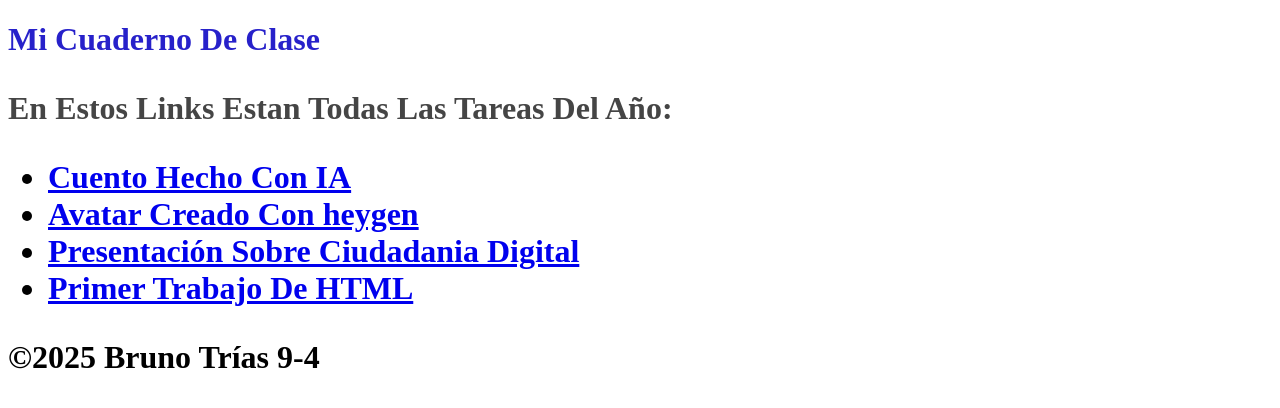
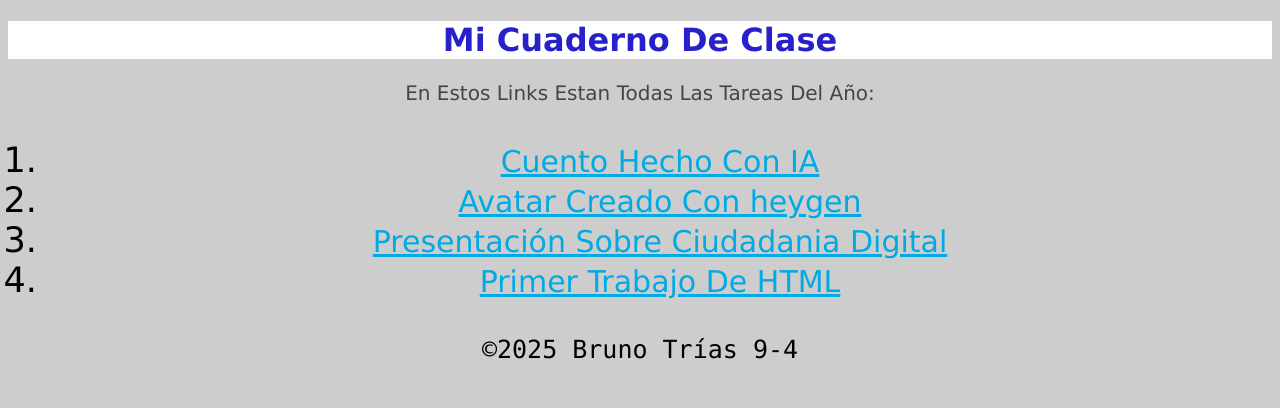
Before and after one commit to brutnic2011/Prueba-Semestral-LICEO-, a plain HTML site: page Prueba_Semestral (html)/Index.html in a window 1280 px wide. Drawn offline with Linux system fonts and the light colour scheme.

Commit message:
Update Index.html

```diff
--- a/Prueba_Semestral (html)/Index.html
+++ b/Prueba_Semestral (html)/Index.html
@@ -4,11 +4,14 @@
 	<head>
 		<title>Pruba Semestral</title>
 		<link rel = "icon" href = "imagen2.png" type = "image/png">
+		<link rel = "stylesheet" href = "Style.css">
 	<head/>
 	<body>
-		<h1 style = "color: #2721CA">Mi Cuaderno De Clase<h1/>
+		<header>
+			<h1 style = "color: #2721CA">Mi Cuaderno De Clase<h1/>
+		</header>
 		<p style = "color: #454545">En Estos Links Estan Todas Las Tareas Del Año:</p>
-		<ul>
+		<ol>
 			<li><a href="file:///C:/Users/59046431/Documents/Proyectos%20De%20Programacion/
 			Prueba_Semestral%20(html)/Cuento%20Hecho%20Con%20IA.html">Cuento Hecho Con IA</a></li>
 
@@ -21,7 +24,7 @@
 			<li><a href="file:///C:/Users/59046431/Documents/Proyectos%20De%20Programacion
 			/Prueba_Semestral%20(html)/Primer%20Trabajo.html">Primer Trabajo De HTML</a></li>
 
-		</ul>
+		</ol>
 		<footer>©2025 Bruno Trías 9-4<footer/>
 	<body/>
 <html/>
```
